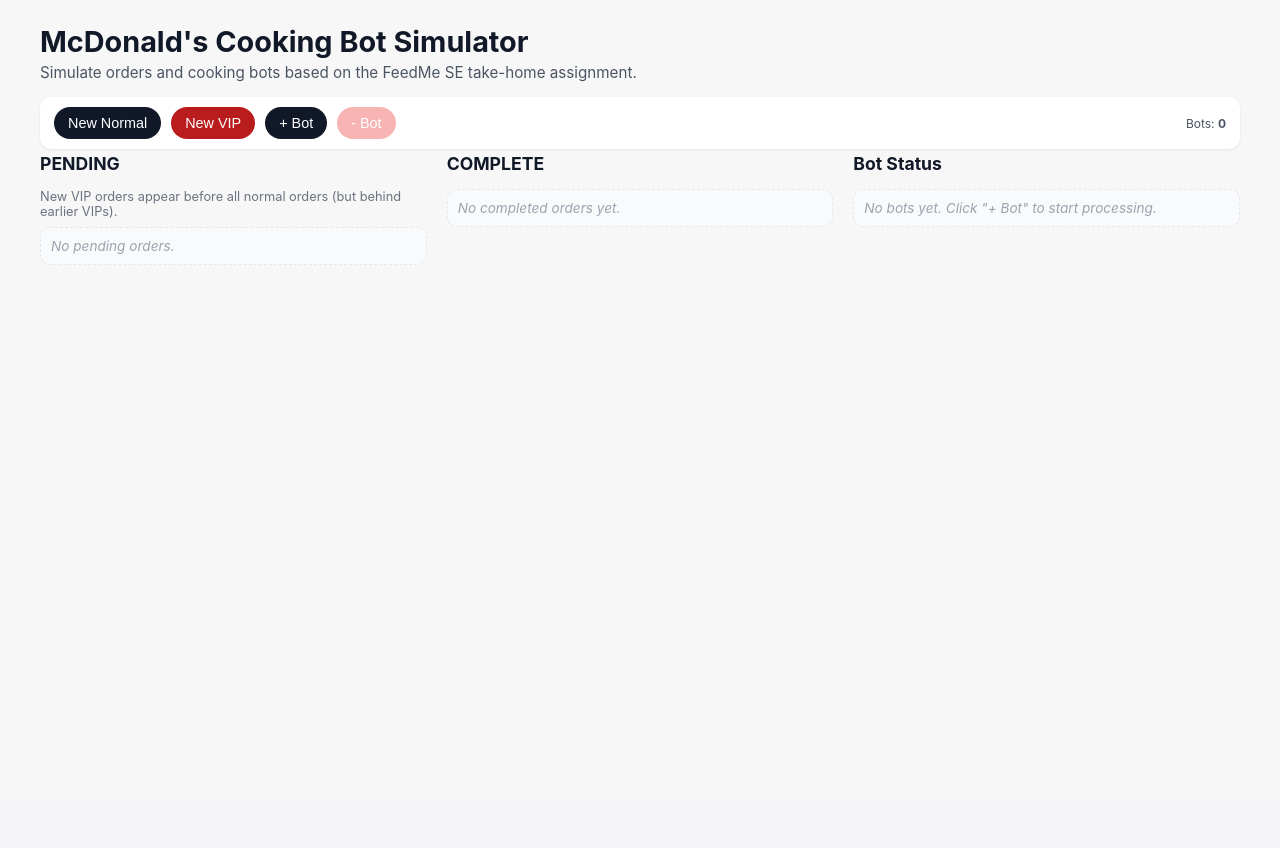
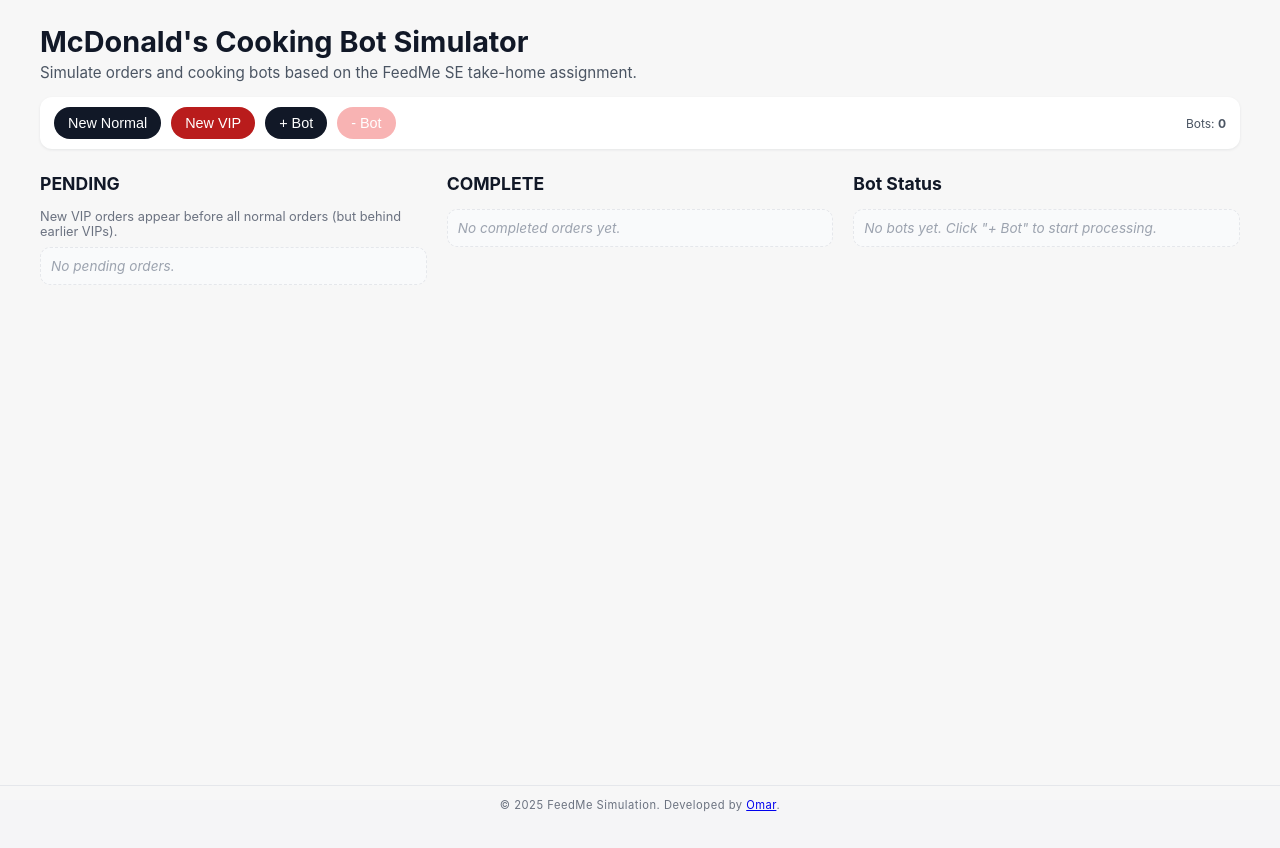
Before and after one commit to feedmepos/se-take-home-assignment, a React (Vite) app in the folder frontend/: page / in a window 1280 px wide. Before the commit the page ends 800 px from the top, so only its background shows below. Built offline with nearby package versions, Linux system fonts and the light colour scheme.

Commit message:
feat: add footer

```diff
--- a/frontend/src/App.css
+++ b/frontend/src/App.css
@@ -10,6 +10,9 @@
   max-width: 1200px;
   margin: 0 auto;
   padding: 24px;
+  min-height: 100vh;
+  display: flex;
+  flex-direction: column;
 }
 
 .app-header h1 {
@@ -98,7 +101,8 @@
   display: grid;
   grid-template-columns: repeat(3, minmax(0, 1fr));
   gap: 20px;
-  margin-top: 4px;
+  margin-top: 24px;
+  flex: 1;
 }
 
 .column h2 {
@@ -260,3 +264,20 @@
 .order-card.collapsed .order-body { display: none; }
 .order-card.expanded { box-shadow: 0 2px 6px rgba(15,23,42,0.12); }
 .order-card.expanded .order-header { border-bottom: 1px solid #e5e7eb; padding-bottom: 4px; margin-bottom: 4px; }
+
+.site-footer {
+  position: absolute;
+  bottom: -24px;
+  left: 0;
+  right: 0;
+  margin-top: 24px;
+  padding: 12px 0;
+  font-size: 0.7rem;
+  text-align: center;
+  color: #6b7280;
+  border-top: 1px solid #e5e7eb;
+}
+
+.site-footer span {
+  letter-spacing: .5px;
+}
--- a/frontend/src/App.tsx
+++ b/frontend/src/App.tsx
@@ -368,6 +368,9 @@
           </div>
         </div>
       </section>
+      <footer className="site-footer">
+        <span>© 2025 FeedMe Simulation. Developed by <a href="https://www.linkedin.com/in/omar-mukhtar/" target="_blank">Omar</a>.</span>
+      </footer>
     </div>
   );
 };
```
